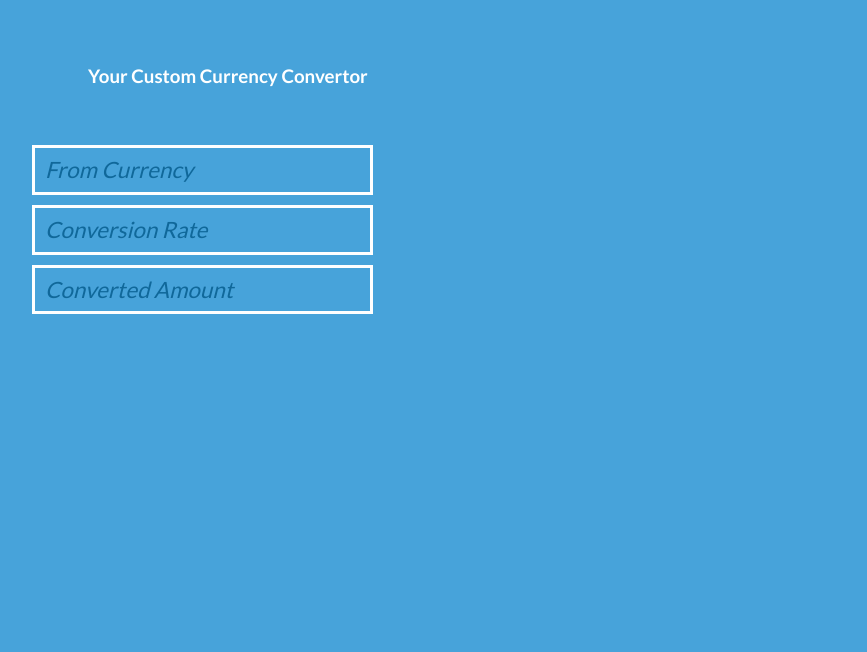
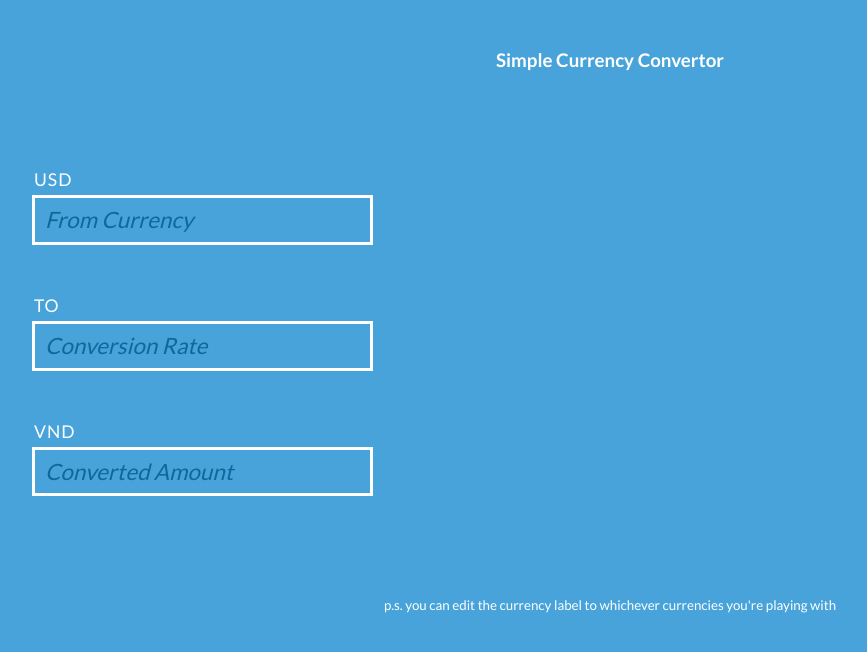
Before and after one commit to 5u5hil/currencycal, a plain HTML site: page index.html in a window 1280 px wide. Shown: the whole page, without its empty margins (30-897 px from the left). Drawn offline with Linux system fonts and the light colour scheme.

Commit message:
CSS Changes & Content Editable

```diff
--- a/css/default.css
+++ b/css/default.css
@@ -33,11 +33,12 @@ a:hover {
     color: #000;
 }
 
-.container > header {
+.container > header ,.container > footer {
     width: 90%;
     max-width: 69em;
     margin: 0 auto;
-	padding: 2.875em 1.875em 1.875em;
+    padding: 1.875em 1.875em 1.875em;
+    text-align: center;
 }
 
 .container > header h1 {
--- a/index.html
+++ b/index.html
@@ -21,8 +21,8 @@
                     document.getElementById("result").value = parseFloat(fromAmnt) * parseFloat(conversionRate);
                 }
             }
-            function reverseCalculate(){
-                 var result = document.getElementById("result").value;
+            function reverseCalculate() {
+                var result = document.getElementById("result").value;
                 var conversionRate = document.getElementById("conversionRate").value;
 
                 if (result != "" && conversionRate != "") {
@@ -30,21 +30,28 @@
                 }
             }
         </script>
+        <style>
+            label{ width: 75px;}
+            input, label{  float: left; }
+        </style>
     </head>
     <body>
-        <div class="container">
+        <div class="container" contenteditable="true">
             <header class="clearfix">
-                <h3>Your Custom Currency Convertor</h3>
+                <h3>Simple Currency Convertor</h3>
             </header>
             <div class="main">
                 <form class="cbp-mc-form">
                     <div class="cbp-mc-column">
-                        <input type="number" id="fromCurrency" name="fromCurrency" placeholder="From Currency" onkeyup="calculate();">
-                        <input type="number" id="conversionRate" name="conversionRate" placeholder="Conversion Rate" onkeyup="calculate();">
-                        <input type="number" id="result" name="result" placeholder="Converted Amount" onkeyup="reverseCalculate();">
+                        <label>USD</label> <input type="number" id="fromCurrency" name="fromCurrency" placeholder="From Currency" onkeyup="calculate();"><br />
+                        <label>To</label> <input type="number" id="conversionRate" name="conversionRate" placeholder="Conversion Rate" onkeyup="calculate();"><br />
+                        <label>VND</label><input type="number" id="result" name="result" placeholder="Converted Amount" onkeyup="reverseCalculate();">
                     </div>
                 </form>
             </div>
+            <footer>
+                <small>p.s. you can edit the currency label to whichever currencies you're playing with</small>
+            </footer>
         </div>
     </body>
 </html>
```
Lines whose indentation alone changed are shown as unchanged.
